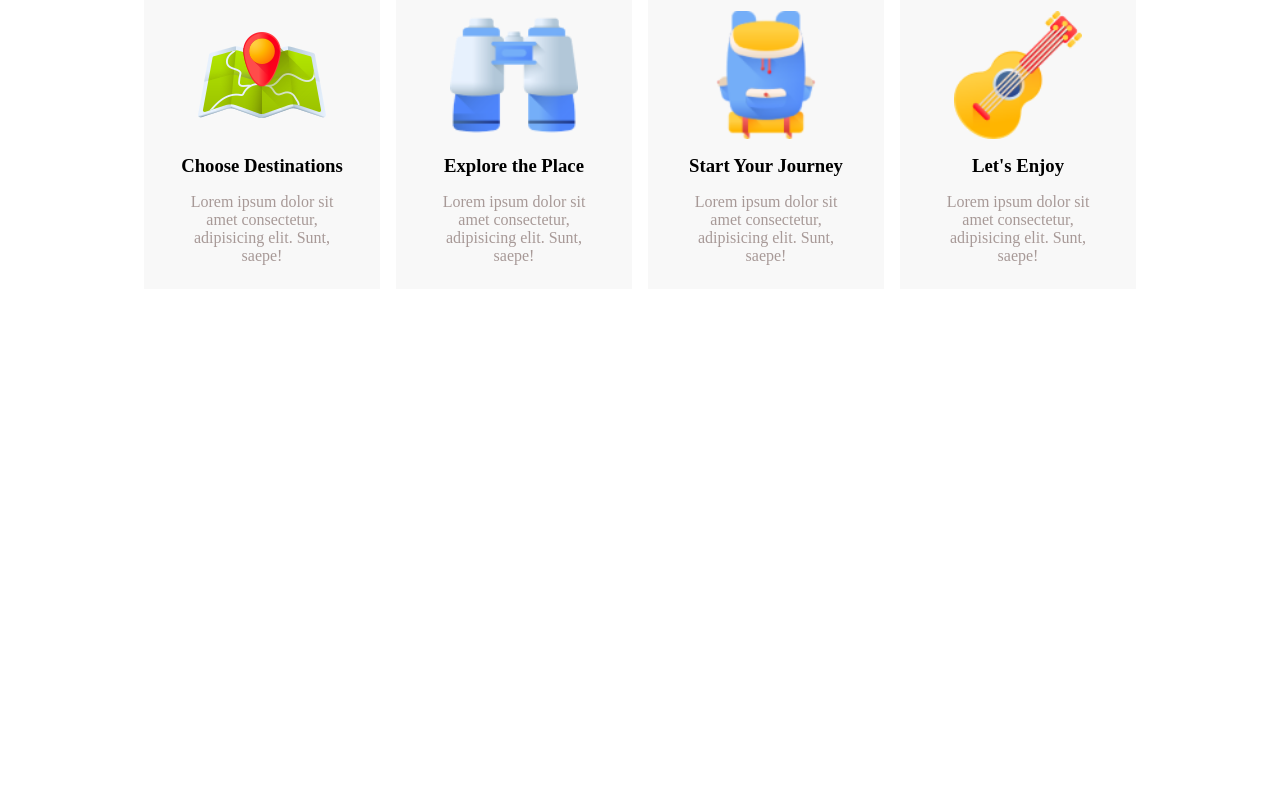
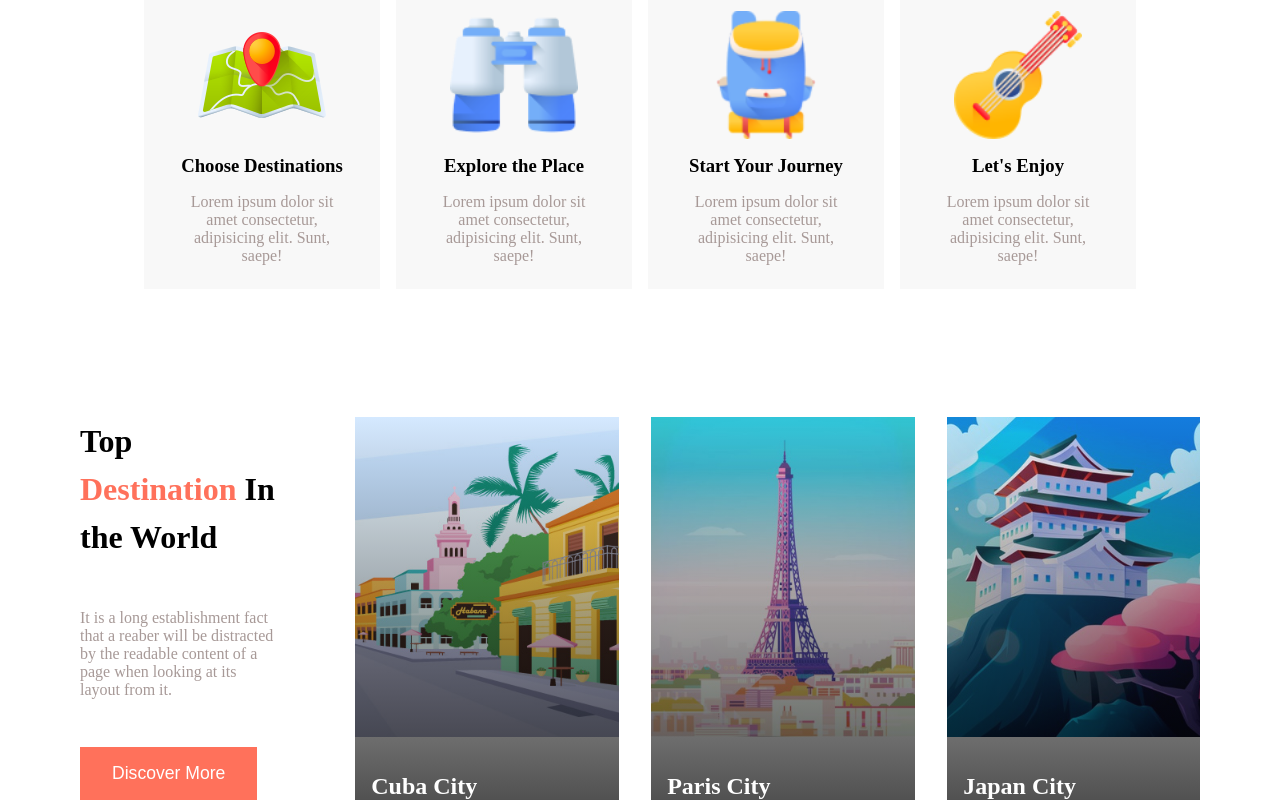
Before and after one commit to MostakemHossain/Travel-Agency-styled-component, a React (Vite) app in the folder travel-agency/: page / in a window 1280 px wide. Shown: the part 978-1778 px from the top of the page. Before the commit the page ends 1395 px from the top, so only its background shows below. Built offline with nearby package versions, Linux system fonts and the light colour scheme.

Commit message:
destination section added

```diff
--- a/travel-agency/src/App.jsx
+++ b/travel-agency/src/App.jsx
@@ -1,4 +1,5 @@
 
+import Destination from './components/Destination'
 import Home from './components/Home'
 import Navber from './components/Navber'
 import Service from './components/Service'
@@ -11,6 +12,7 @@ export default function App() {
       <Navber></Navber>
       <Home></Home>
       <Service></Service>
+      <Destination></Destination>
 
 
     </div>
--- /dev/null
+++ b/travel-agency/src/components/Destination.jsx
@@ -0,0 +1,97 @@
+import styled from "styled-components";
+import cuba from "../assets/cuba.png";
+import paris from "../assets/paris.png";
+import japan from "../assets/japan.png";
+import Button from "./Button";
+
+export default function Destination() {
+    const data = [
+
+        {
+            name: "Cuba City",
+            image: cuba
+        },
+        {
+            name: "Paris City",
+            image: paris
+        },
+        {
+            name: "Japan City",
+            image: japan
+        },
+    ]
+    return (
+        <Section id="destination">
+            <div className="info">
+                <h2> Top <span>Destination</span> In the World</h2>
+
+                <p>
+                    It is a long establishment fact that a reaber will be distracted by the readable content  of a page when looking at its layout from it.
+                </p>
+                <Button text="Discover More" />
+            </div>
+            <div className="destinations">
+                {
+                    data.map(({ name, image }) => {
+                        return (
+                            <div className="destination" key={name}>
+                                <img src={image} alt="" />
+                                <div className="name">
+                                    <h3>{name}</h3>
+                                </div>
+                            </div>
+                        )
+                    })
+                }
+            </div>
+        </Section>
+    )
+}
+
+const Section = styled.section`
+display: flex;
+gap: 5rem;
+.info{
+    flex: 1;
+    display: flex;
+    flex-direction: column;
+    justify-content: flex-start;
+    align-items: flex-start;
+    gap: 3rem;
+    h2{
+        font-size: 2rem;
+        line-height: 3rem;
+        span{
+            color: var(--primary-color);
+        }
+    }
+    p{
+        color: var(--secondary-text);
+    }
+}
+.destinations{
+    flex: 2;
+    display: flex;
+    gap: 2rem;
+    .destination{
+        position: relative;
+        img{
+            height: 20rem;
+        }
+        .name{
+            position: absolute;
+            bottom: 0;
+            height: 100%;
+            width: 100%;
+            background: linear-gradient(to bottom, #ffffff14, #000000ae);
+            display: flex;
+            flex-direction: column-reverse;
+            h3{
+                margin-left: 1rem;
+                font-size: 1.5rem;
+                color: white;
+            }
+        }
+    }
+}
+`;
```
Also changed, not shown: 1 other file (tests, documents, lock files or other folders).
